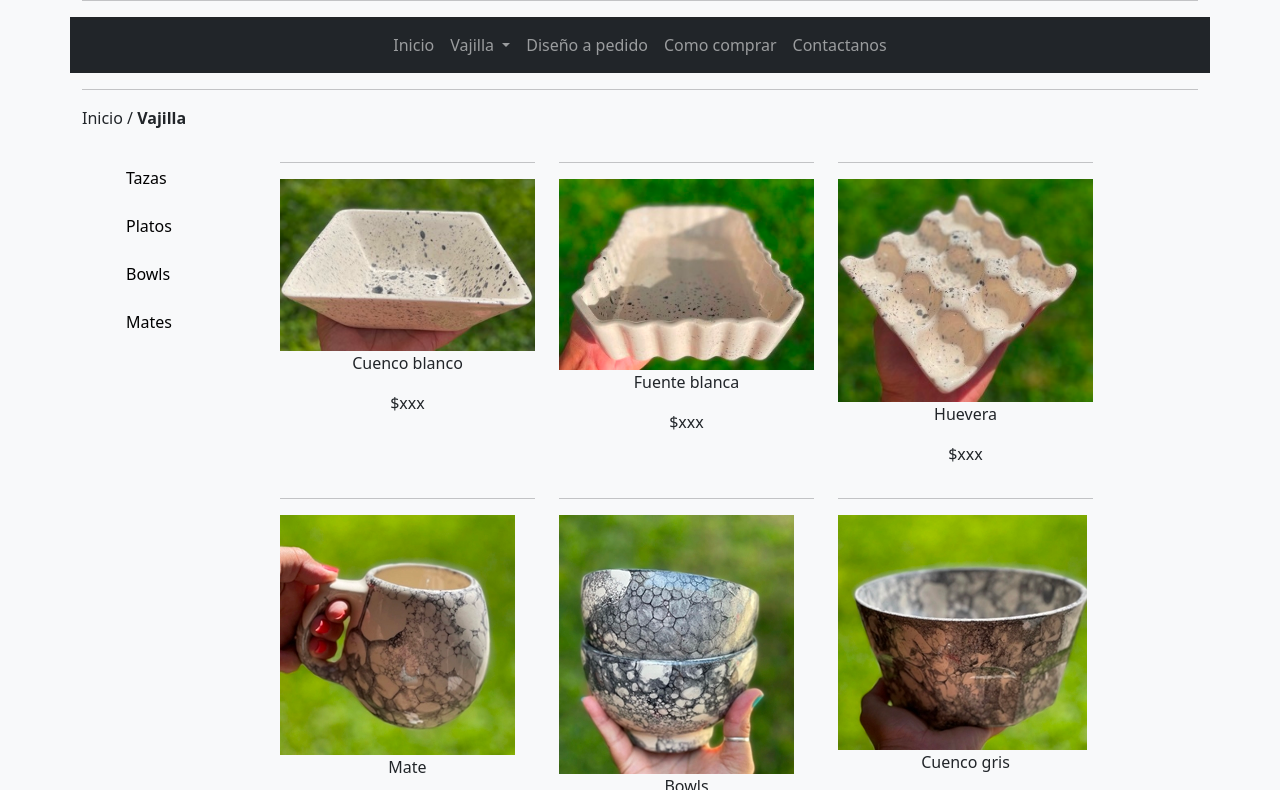
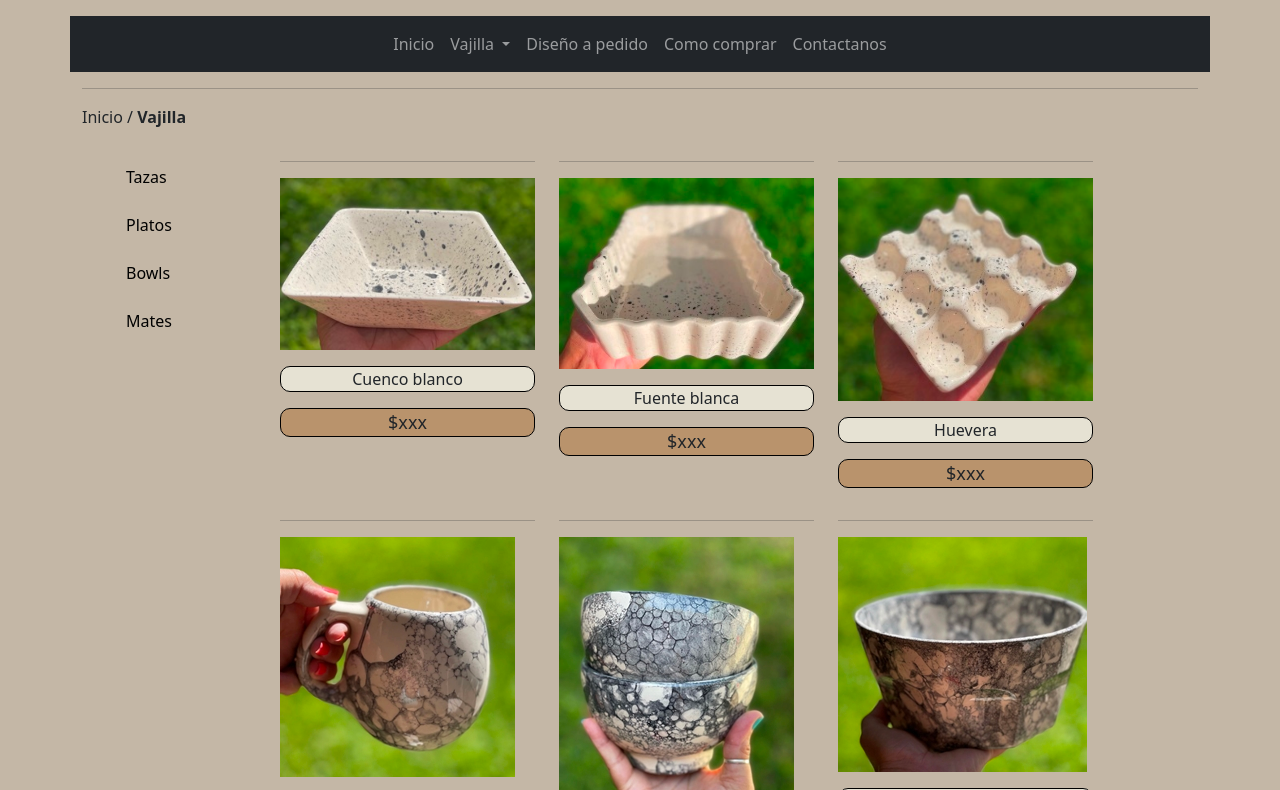
Before and after one commit to JoacoGs/pagina-ceramica, a website: page vajilla.html in a window 1280 px wide. Shown: the part 159-949 px from the top of the page. Drawn offline with nearby package versions, Linux system fonts and the light colour scheme.

Commit message:
mixin, map, extend agregados

```diff
--- a/scss/_comprar.scss
+++ b/scss/_comprar.scss
@@ -1,10 +1,10 @@
 .c {
-    text-decoration: none;
+    text-decoration: map-get($estilos, decoration);
     color: black;
-    font-weight: 200;
+    font-weight: map-get($estilos, fontw);
 
     &:hover {
-        color: $colorwpp;
+        color: map-get($estilos, colorwpp);
         font-weight: bold;
     }
 
--- a/scss/_diseños.scss
+++ b/scss/_diseños.scss
@@ -1,10 +1,10 @@
 .a {
-    text-decoration: none;
+    text-decoration: map-get($estilos, decoration);
     color: black;
-    font-weight: 200;
+    font-weight: map-get($estilos, fontw);
 
     &:hover {
-        color: $colorwpp;
+        color: map-get($estilos, colorwpp);
         font-weight: bold;
     }
 
--- a/scss/_header.scss
+++ b/scss/_header.scss
@@ -17,3 +17,7 @@
         }
     }
 }
+
+.colorfondo {
+    background-color: #c4b7a6;
+}
--- a/scss/_vajilla.scss
+++ b/scss/_vajilla.scss
@@ -1,3 +1,8 @@
+@mixin center {
+    display: flex;
+    justify-content: center;
+}
+
 .fondo {
 
     li {
@@ -23,7 +28,25 @@
 
 }
 
-.center {
-    display: flex;
-    justify-content: center;
+.producto {
+    @include center;
+    font-size: 16px;
 }
+
+.precio {
+    @include center;
+    font-size: 18px;
+}
+
+.button {
+    background-color: #e6e2d3;
+    border-radius: 10px;
+    text-align: center;
+    border: 1px solid black;
+    margin-top: 1rem;
+}
+
+.buttonprice {
+    @extend .button;
+    background-color: #b9936c;
+}
--- /dev/null
+++ b/scss/_variables.scss
@@ -0,0 +1,5 @@
+$estilos: (
+    colorwpp:#226113,
+    fontw: 200,
+    decoration: none,
+);
--- a/scss/estilos.scss
+++ b/scss/estilos.scss
@@ -1,5 +1,4 @@
-$colorwpp: #226113;
-
+@import "variables";
 @import "header";
 @import "index";
 @import "vajilla";
@@ -7,6 +6,7 @@ $colorwpp: #226113;
 @import "comprar";
 @import "contacto";
 @import "footer";
+
 
 * {
   padding: 0;
@@ -23,7 +23,6 @@ $colorwpp: #226113;
 }
 
 
-
 @media only screen and (max-width: 768px) {
   .logo {
     width: 30%;
--- a/vajilla.html
+++ b/vajilla.html
@@ -14,7 +14,7 @@
     <title>Vajilla</title>
 
 </head>
-<body class="stylesnarrow bg-light">
+<body class="stylesnarrow colorfondo">
     <header class="container">
         <div class="row">
             <div class="col-md-4">
@@ -22,7 +22,7 @@
                     <div class="container-fluid">
                       <form class="d-flex">
                         <input class="form-control me-2" type="search" placeholder="Buscar" aria-label="Search">
-                        <button class="btn btn-secondary" type="submit">Buscar</button>
+                        <button class="btn btn-dark" type="submit">Buscar</button>
                       </form>
                     </div>
                   </nav>
@@ -41,7 +41,7 @@
             </div>
         </div>
     </header>
-    <main class="container bg-light">
+    <main class="container colorfondo">
         <hr>
         <div class="row bg-dark">
             <div class="col-md-12 d-flex justify-content-around" >
@@ -97,13 +97,13 @@
                         </ul></nav>
                 </div>
                 <div class="col-md-3">
-                    <hr><img src="images/cuenco.jpg" class="img-fluid" alt="Cuenco"><p class="center"> Cuenco blanco <p class="center"> $xxx </p></p>
+                    <hr><img src="images/cuenco.jpg" class="img-fluid" alt="Cuenco"><p class="producto button"> Cuenco blanco </p><p class="precio buttonprice"> $xxx </p>
                 </div>
                 <div class="col-md-3">
-                    <hr><img src="images/fuente.jpg" class="img-fluid" alt="Fuente"><p class="center"> Fuente blanca <p class="center"> $xxx </p></p>
+                    <hr><img src="images/fuente.jpg" class="img-fluid" alt="Fuente"><p class="producto button"> Fuente blanca </p><p class="precio buttonprice"> $xxx </p>
                 </div>
                 <div class="col-md-3">
-                    <hr><img src="images/huevera.jpg" class="img-fluid" alt="Huevera"><p class="center"> Huevera <p class="center"> $xxx </p></p>
+                    <hr><img src="images/huevera.jpg" class="img-fluid" alt="Huevera"><p class="producto button"> Huevera </p><p class="precio buttonprice"> $xxx </p>
                 </div>
             </div>
         </div>
@@ -112,13 +112,13 @@
                 <div class="col-md-2">
                 </div>
                 <div class="col-md-3">
-                    <hr><img src="images/mate.jpg" class="img-fluid" alt="Mate"><p class="center"> Mate<p class="center"> $xxx </p></p>
+                    <hr><img src="images/mate.jpg" class="img-fluid" alt="Mate"><p class="producto button"> Mate </p><p class="precio buttonprice"> $xxx </p>
                 </div>
                 <div class="col-md-3">
-                    <hr><img src="images/bowls.jpg" class="img-fluid" alt="Bowls"><p class="center"> Bowls <p class="center"> $xxx </p></p>
+                    <hr><img src="images/bowls.jpg" class="img-fluid" alt="Bowls"><p class="producto button"> Bowls </p><p class="precio buttonprice"> $xxx </p>
                 </div>
                 <div class="col-md-3">
-                    <hr><img src="images/cuencogris.jpg" class="img-fluid" alt="cuencogris"><p class="center"> Cuenco gris <p class="center"> $xxx </p></p>
+                    <hr><img src="images/cuencogris.jpg" class="img-fluid" alt="cuencogris"><p class="producto button"> Cuenco gris </p><p class="precio buttonprice"> $xxx </p>
                 </div>
             </div>
         </div>
```
Also changed, not shown: comprar.html (+3 -3 lines), contacto.html (+8 -8 lines), diseños.html (+3 -3 lines), index.html (+3 -3 lines), css/estilo.css, images/logo.jpg, images/logo2.jpg (added).
